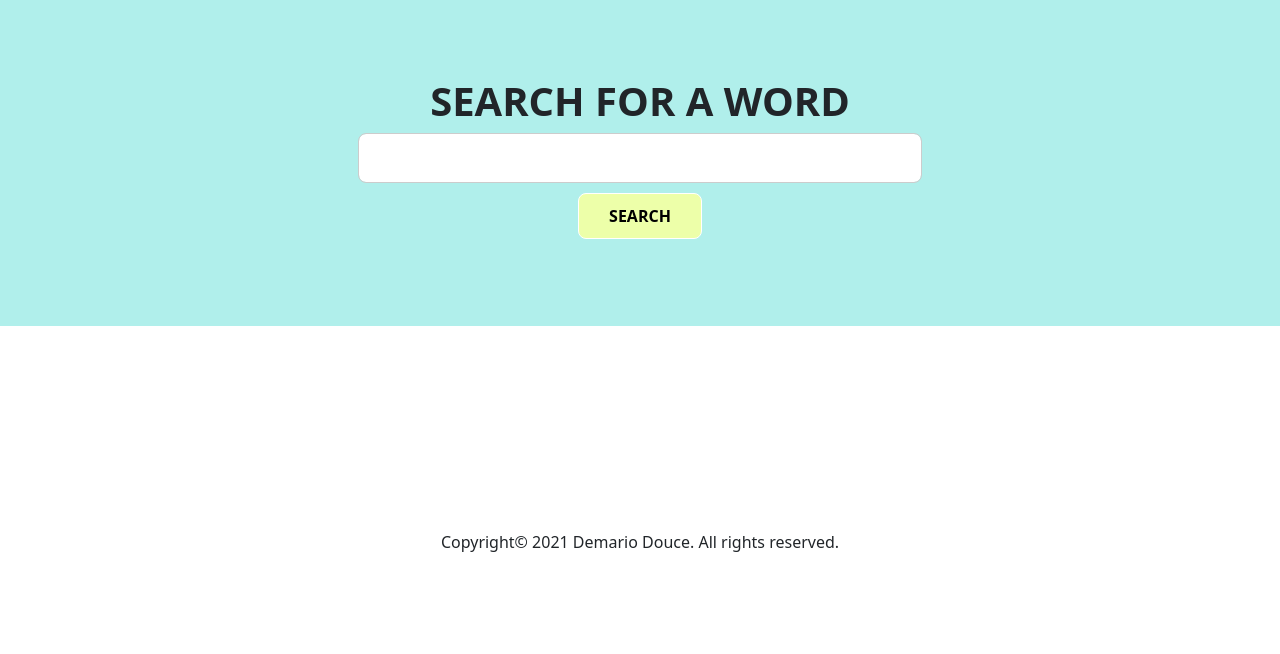
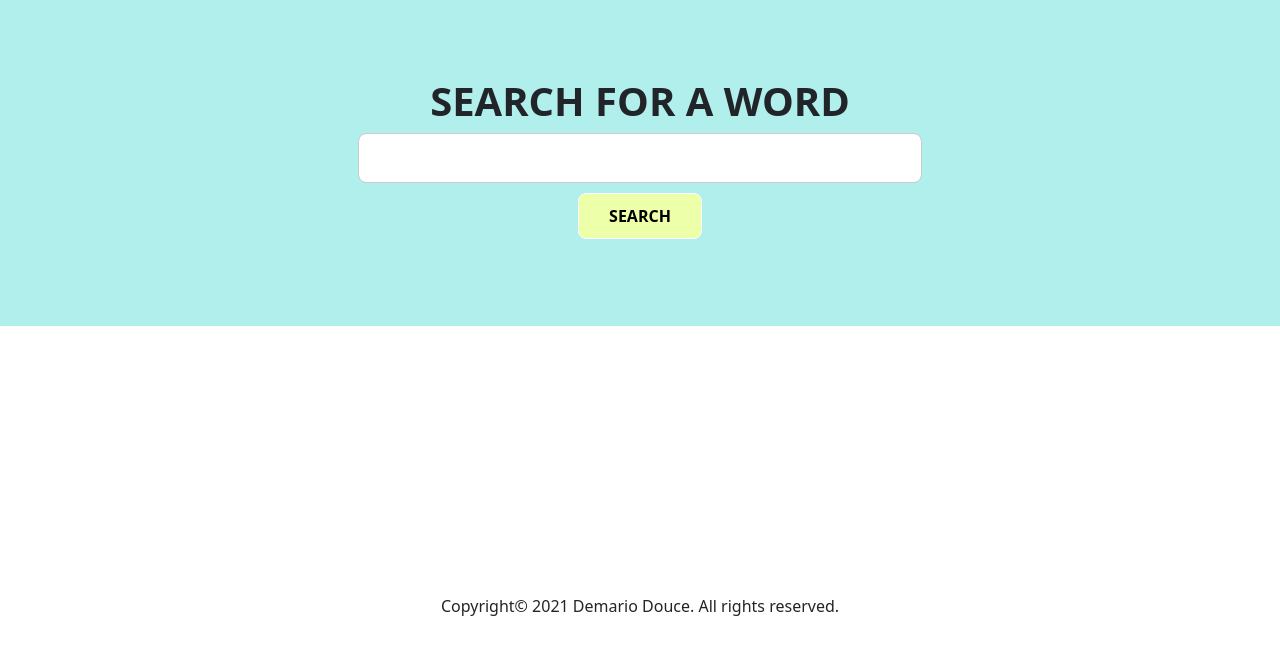
Before and after one commit to DemarioDouce/SimpleDictionary-Website, a React (Create React App) app: page / in a window 1280 px wide. Shown: the top 654 px of the page. Built offline with nearby package versions, Linux system fonts and the light colour scheme.

Commit message:
Adjusted fotter margin-top.

```diff
--- a/src/res/css/style.css
+++ b/src/res/css/style.css
@@ -60,7 +60,7 @@ h1 {
 }
 
 footer {
-  margin-top: 10%;
+  margin-top: 15%;
   text-align: center;
 }
 
```
